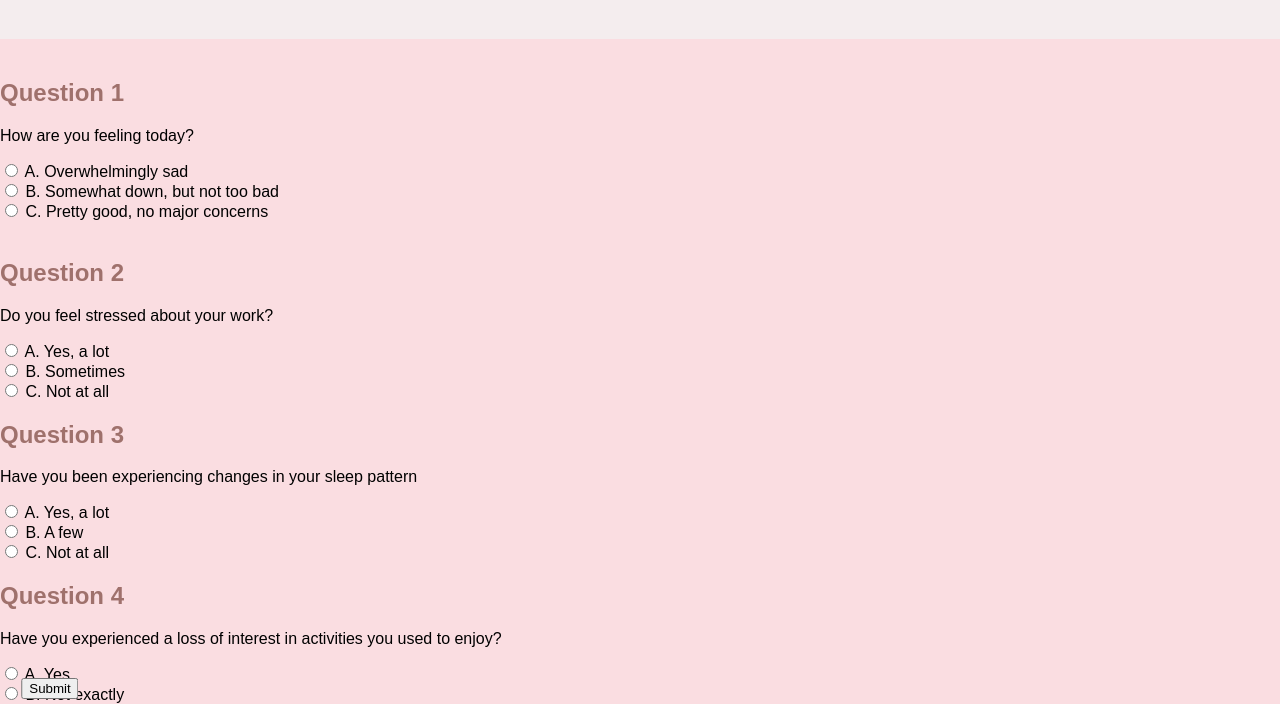
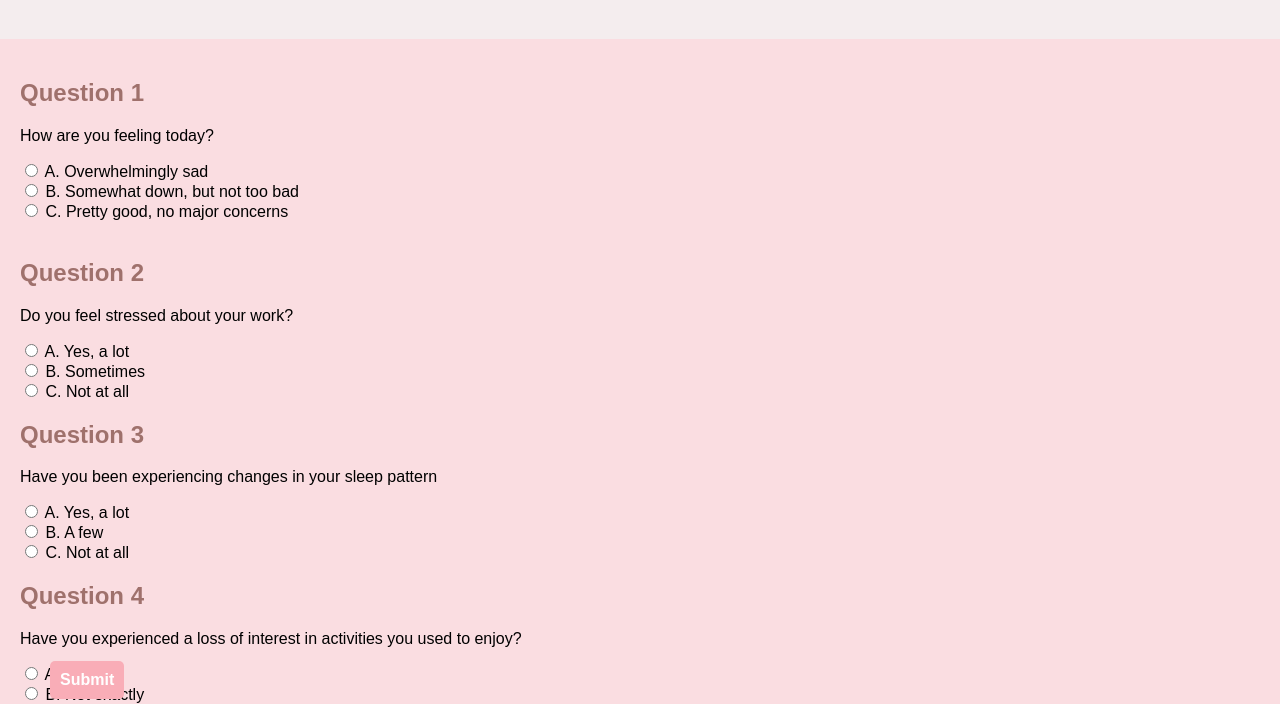
Before and after one commit to kriti3003/Demo, a plain HTML site: page html/quiz.html in a window 1280 px wide. Shown: the part 81-785 px from the top of the page. Drawn offline with Linux system fonts and the light colour scheme.

Commit message:
fixed button position

```diff
--- a/html/quiz.html
+++ b/html/quiz.html
@@ -103,9 +103,12 @@
                   <input type="radio" name="q10" value="b"> B. A few times in a month<br>
                   <input type="radio" name="q10" value="c"> C. Not a lot<br>
                 </form>
-                <div class="submit-button">
-                  <button onclick="calculateResults()">Submit</button>
-              </div>
+                <br> <br> <br>
+                <br>
+                <br>
+                <!--submit button -->
+                <a href="#" class="submit" onclick = "calculateResults()">Submit</a>
+                </div>
              </div>
         </div>
 
--- a/html/style.css
+++ b/html/style.css
@@ -76,6 +76,7 @@ h3{
 
 .section1 {
   background: #fadde1;
+  padding-left: 20px;
   height: 17vh;
   width: 500vh;
   margin-top: 5vh;
@@ -93,14 +94,15 @@ h3{
   font-weight: bold;
   cursor: pointer;
 }
-.submit-button{
+.submit{
   position: fixed;
   bottom: 20px;
   left: 50px;
-  transform: translateX(-50%);
-  background-color: #fadde1;
+  padding: 10px 10px;
+  background-color: #f9adb7;
   color: #fff;
+  text-decoration: none;
   border-radius: 5px;
+  font-weight: bold;
   cursor: pointer;
-  font-weight: bold;
 }
```
